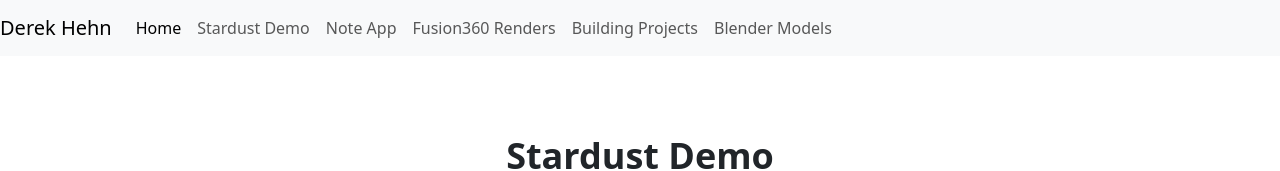
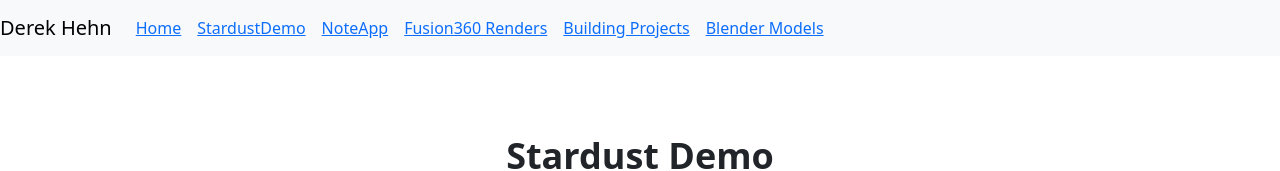
Before and after one commit to Derek9745/portfolio-Website, a React (Vite) app: page /StardustDemo in a window 1280 px wide. Shown: the top 171 px of the page. Built offline with nearby package versions, Linux system fonts and the light colour scheme.

Commit message:
navbar links

```diff
--- a/src/App.jsx
+++ b/src/App.jsx
@@ -1,9 +1,5 @@
 import React from 'react'
-import Intro from './Components/Intro';
-import Portfolio from './Components/Portfolio';
-import Footer from './Components/Footer';
-import Contact from './Components/Contact';
-import { BrowserRouter, Routes, Route } from 'react-router-dom'
+import {Routes, Route } from 'react-router-dom'
 import StardustDemo from "./Components/StardustDemo"
 import NoteApp from "./Components/NoteApp"
 import HomePage from "./Components/HomePage"
--- a/src/Components/NavBar.jsx
+++ b/src/Components/NavBar.jsx
@@ -1,4 +1,5 @@
 import React from "react"
+import { Link } from "react-router-dom";
 
 function NavBar(){
     return(
@@ -6,14 +7,14 @@ function NavBar(){
 
         <nav className="navbar navbar-expand-lg navbar-light bg-light">
         <a className="navbar-brand"  href="#">Derek Hehn</a>
+            <div className="navbar-nav">
+                <a className="nav-item nav-link active"><Link to = "/">Home</Link> <span class="sr-only">(current)</span></a>
+                <a className="nav-item nav-link"><Link to= "/StardustDemo">StardustDemo</Link></a>
+                <a className="nav-item nav-link"><Link to = "/NoteApp">NoteApp</Link></a>
+                <a className="nav-item nav-link"><Link to = "/Fusion360">Fusion360 Renders</Link></a>
+                <a className="nav-item nav-link"><Link to = "/BuildingProjects">Building Projects</Link></a>
+                <a className="nav-item nav-link"><Link to = "/Blender">Blender Models</Link></a>
 
-            <div className="navbar-nav">
-                <a className="nav-item nav-link active" href="/">Home <span class="sr-only">(current)</span></a>
-                <a className="nav-item nav-link" href="/StardustDemo">Stardust Demo</a>
-                <a className="nav-item nav-link" href="/NoteApp">Note App</a>
-                <a className="nav-item nav-link" href="#">Fusion360 Renders</a>
-                <a className="nav-item nav-link" href="#">Building Projects</a>
-                <a className="nav-item nav-link" href="#">Blender Models</a>
 
         </div>
         </nav>
```
